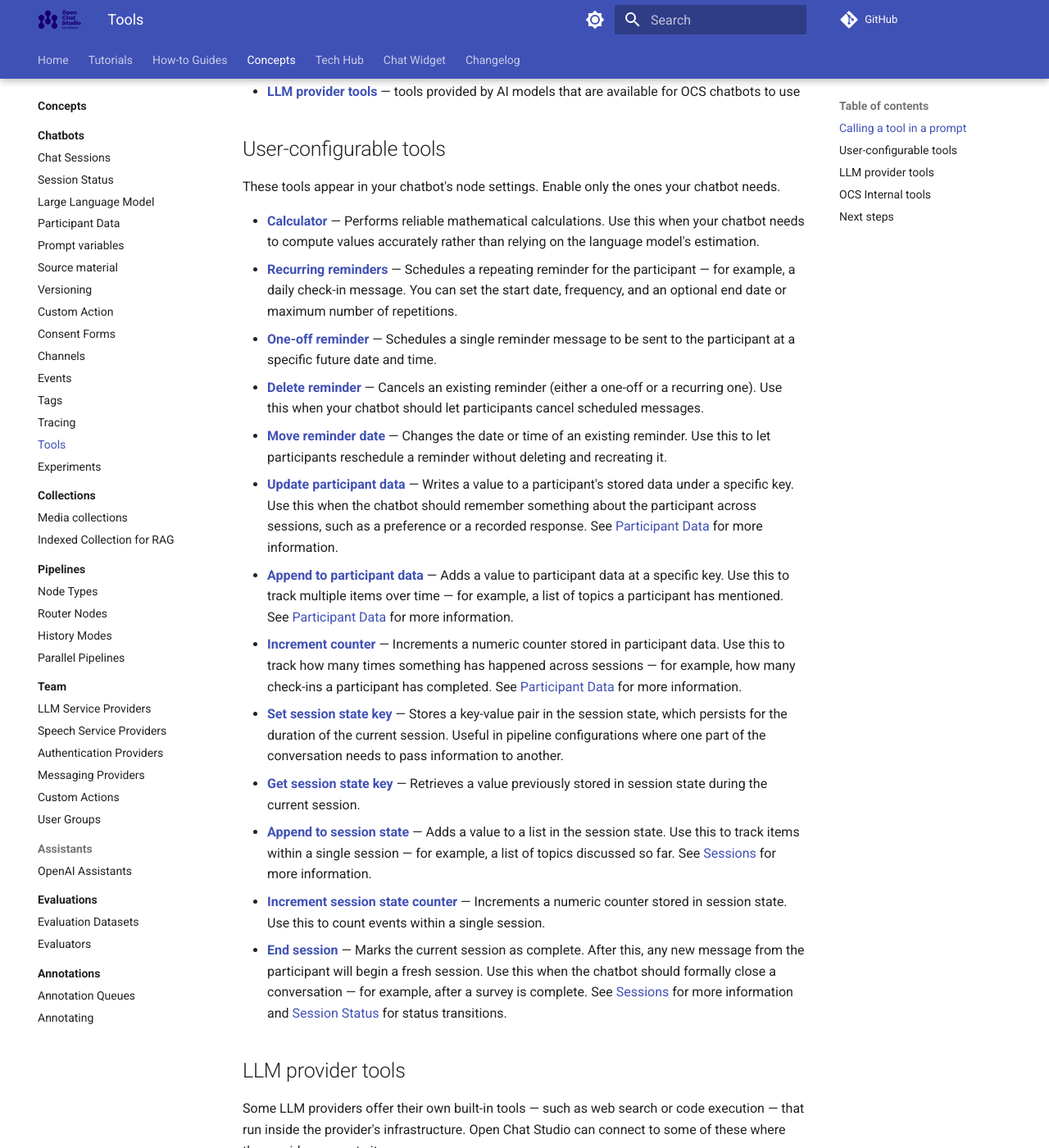
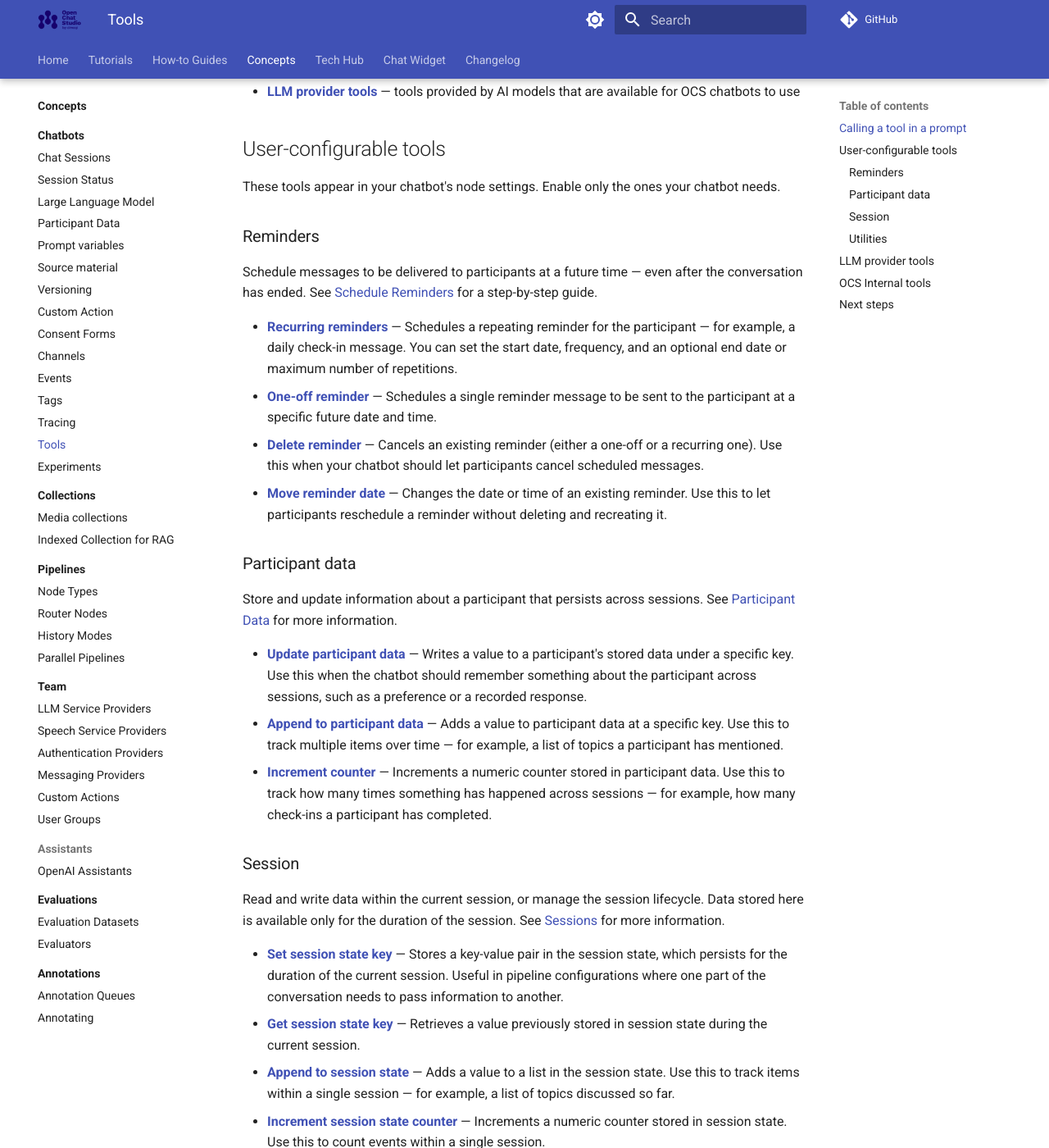
Before and after one commit to dimagi/open-chat-studio-docs, an MkDocs documentation site: the page built from docs/concepts/tools/index.md, in a window 1280 px wide and 1400 px high, scrolled down 765 px. Shown: the whole window at 82% size. Built offline with MkDocs 1.6.1 and Material for MkDocs 9.7.7, drawn with Linux system fonts in a browser that asks for light colours; a script that is not in the unit is left out; comment, search, counter and statistics services are not loaded; some of the changed text lies outside the part shown.

Commit message:
Added "Schedule Reminders" "How To Guide" & note that scheduled msgs are stored on participant data

```diff
--- a/docs/concepts/tools/index.md
+++ b/docs/concepts/tools/index.md
@@ -25,19 +25,36 @@ Tools in Open Chat Studio fall into two categories:
 
 These tools appear in your chatbot's node settings. Enable only the ones your chatbot needs.
 
-- **[Calculator](../../tech-hub/tools.md#calculator)** — Performs reliable mathematical calculations. Use this when your chatbot needs to compute values accurately rather than relying on the language model's estimation.
+### Reminders
+
+Schedule messages to be delivered to participants at a future time — even after the conversation has ended. See [Schedule Reminders](../../how-to/reminders.md) for a step-by-step guide.
+
 - **[Recurring reminders](../../tech-hub/tools.md#recurring-reminders)** — Schedules a repeating reminder for the participant — for example, a daily check-in message. You can set the start date, frequency, and an optional end date or maximum number of repetitions.
 - **[One-off reminder](../../tech-hub/tools.md#one-off-reminder)** — Schedules a single reminder message to be sent to the participant at a specific future date and time.
 - **[Delete reminder](../../tech-hub/tools.md#delete-reminder)** — Cancels an existing reminder (either a one-off or a recurring one). Use this when your chatbot should let participants cancel scheduled messages.
 - **[Move reminder date](../../tech-hub/tools.md#move-reminder-date)** — Changes the date or time of an existing reminder. Use this to let participants reschedule a reminder without deleting and recreating it.
-- **[Update participant data](../../tech-hub/tools.md#update-participant-data)** — Writes a value to a participant's stored data under a specific key. Use this when the chatbot should remember something about the participant across sessions, such as a preference or a recorded response. See [Participant Data](../participant_data.md) for more information.
-- **[Append to participant data](../../tech-hub/tools.md#append-to-participant-data)** — Adds a value to participant data at a specific key. Use this to track multiple items over time — for example, a list of topics a participant has mentioned. See [Participant Data](../participant_data.md) for more information.
-- **[Increment counter](../../tech-hub/tools.md#increment-counter)** — Increments a numeric counter stored in participant data. Use this to track how many times something has happened across sessions — for example, how many check-ins a participant has completed. See [Participant Data](../participant_data.md) for more information.
+
+### Participant data
+
+Store and update information about a participant that persists across sessions. See [Participant Data](../participant_data.md) for more information.
+
+- **[Update participant data](../../tech-hub/tools.md#update-participant-data)** — Writes a value to a participant's stored data under a specific key. Use this when the chatbot should remember something about the participant across sessions, such as a preference or a recorded response.
+- **[Append to participant data](../../tech-hub/tools.md#append-to-participant-data)** — Adds a value to participant data at a specific key. Use this to track multiple items over time — for example, a list of topics a participant has mentioned.
+- **[Increment counter](../../tech-hub/tools.md#increment-counter)** — Increments a numeric counter stored in participant data. Use this to track how many times something has happened across sessions — for example, how many check-ins a participant has completed.
+
+### Session
+
+Read and write data within the current session, or manage the session lifecycle. Data stored here is available only for the duration of the session. See [Sessions](../sessions.md) for more information.
+
 - **[Set session state key](../../tech-hub/tools.md#set-session-state-key)** — Stores a key-value pair in the session state, which persists for the duration of the current session. Useful in pipeline configurations where one part of the conversation needs to pass information to another.
 - **[Get session state key](../../tech-hub/tools.md#get-session-state-key)** — Retrieves a value previously stored in session state during the current session.
-- **[Append to session state](../../tech-hub/tools.md#append-to-session-state)** — Adds a value to a list in the session state. Use this to track items within a single session — for example, a list of topics discussed so far. See [Sessions](../sessions.md) for more information.
+- **[Append to session state](../../tech-hub/tools.md#append-to-session-state)** — Adds a value to a list in the session state. Use this to track items within a single session — for example, a list of topics discussed so far.
 - **[Increment session state counter](../../tech-hub/tools.md#increment-session-state-counter)** — Increments a numeric counter stored in session state. Use this to count events within a single session.
-- **[End session](../../tech-hub/tools.md#end-session)** — Marks the current session as complete. After this, any new message from the participant will begin a fresh session. Use this when the chatbot should formally close a conversation — for example, after a survey is complete. See [Sessions](../sessions.md) for more information and [Session Status](../session_status.md) for status transitions.
+- **[End session](../../tech-hub/tools.md#end-session)** — Marks the current session as complete. After this, any new message from the participant will begin a fresh session. Use this when the chatbot should formally close a conversation — for example, after a survey is complete. See [Session Status](../session_status.md) for status transitions.
+
+### Utilities
+
+- **[Calculator](../../tech-hub/tools.md#calculator)** — Performs reliable mathematical calculations. Use this when your chatbot needs to compute values accurately rather than relying on the language model's estimation.
 
 
 ## LLM provider tools
--- a/mkdocs.yml
+++ b/mkdocs.yml
@@ -114,6 +114,7 @@ nav:
         - Configure LLM Router: how-to/routers/llm_router.md
         - how-to/routers/static_router.md
       - Setup a Survey: how-to/setting_up_a_survey.md
+      - Schedule Reminders: how-to/reminders.md
       - how-to/assistants_migration.md
       - FAQ: how-to/faq.md
   - Concepts:
```
Also changed, not shown: docs/concepts/participant_data.md (+3 -3 lines), docs/how-to/reminders.md (added, +47 -0 lines).
